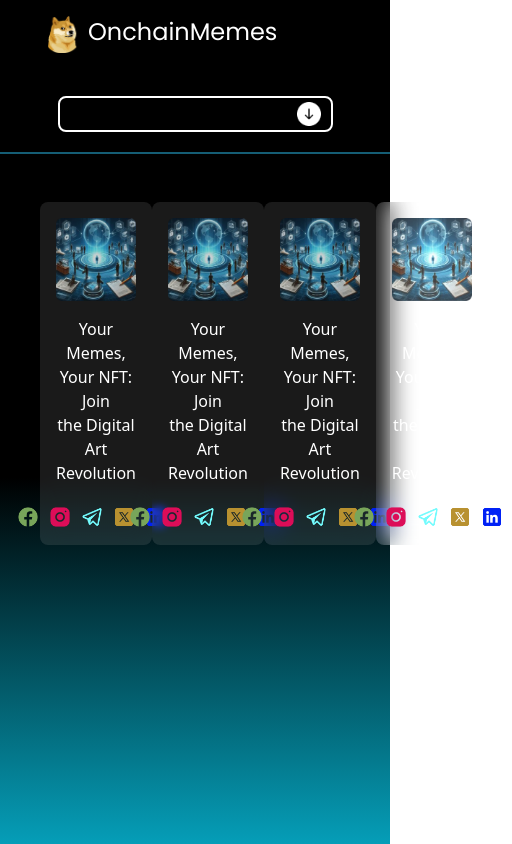
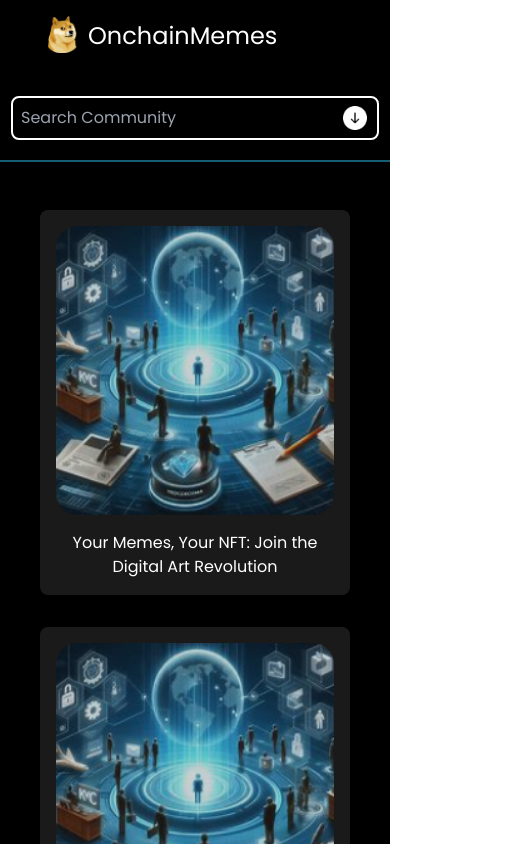
Before and after one commit to nishanthspk/MemeVerse, a React (Create React App) app: page /community in a window 390 px wide. Shown: the top 844 px of the page, 512 px wide, since content can reach past the window. Built offline with nearby package versions, Linux system fonts and the light colour scheme; the HTML template or start-up script is replaced by a standard one; a web font is replaced by a local one; what wagmi would draw is missing.

Commit message:
CommunityPage

```diff
--- a/src/Components/Button.jsx
+++ b/src/Components/Button.jsx
@@ -66,7 +66,7 @@ const CustomButton = () => {
             {(() => {
               if (!connected) {
                 return (
-                  <button onClick={openConnectModal} type="button">
+                  <button className='p-1' onClick={openConnectModal} type="button">
                     Connect Wallet
                   </button>
                 );
--- a/src/Components/Navbar.jsx
+++ b/src/Components/Navbar.jsx
@@ -5,15 +5,15 @@ import CustomButton from './Button';
 
 const Navbar = () => {
   return (
-    <div className=' bg-black font-poppins' >
+    <div className=' bg-black font-poppins ' >
     <nav className='flex justify-between mx-12 pt-4 '>
-      <div className='flex space-x-2'>
+      <div className='flex space-x-2 '>
         <div className='h-10 w-8 '>
         <img src={Logo} className='backdrop-blur-md   '></img>
         </div>
-        <a className='text-white text-2xl '>OnchainMemes</a>
+        <a className='text-white text-2xl pt-1 '>OnchainMemes</a>
       </div>
-      <div className='text-white space-x-14 hidden md:flex '>
+      <div className='text-white space-x-14 hidden md:flex pt-2'>
       <Link to="/home">Home</Link>
         <Link to="/mintnft">MintNft</Link>
         <Link to="/community">Community</Link>
--- a/src/pages/Community.jsx
+++ b/src/pages/Community.jsx
@@ -1,129 +1,75 @@
-import React from 'react';
-import Subtract from "../assets/Subtract.png"
+import React, { useState, useEffect } from 'react';
+import Subtract from "../assets/Subtract.png";
 import Rect from "../assets/Rectangle .png";
-import Facebook from "../assets/Facebook.png"
-import Instagram from "../assets/Instagram.png"
-import Linkdin from "../assets/LinkedIn.png"
-import Twitter from "../assets/TwitterX.png"
-import Telegram from "../assets/Telegram App.png"
-
-
+import Facebook from "../assets/Facebook.png";
+import Instagram from "../assets/Instagram.png";
+import LinkedIn from "../assets/LinkedIn.png";
+import Twitter from "../assets/TwitterX.png";
+import Telegram from "../assets/Telegram App.png";
 
 const Community = () => {
+  const [communities, setCommunities] = useState([]);
+  const [searchQuery, setSearchQuery] = useState('');
+
+  useEffect(() => {
+    // Retrieve the data for all four communities from local storage
+    const communityData = ['Community1', 'Community2', 'Community3', 'Community4'].map((community) => ({
+      id: community,
+      name: localStorage.getItem(`${community}_nftName`) || '',
+      description: localStorage.getItem(`${community}_nftDescription`) || '',
+      communityName: localStorage.getItem(`${community}_communityName`) || '',
+      image: localStorage.getItem(`${community}_uploadedImage`) || Rect,
+    }));
+    setCommunities(communityData);
+  }, []);
+
+  const handleSearchChange = (e) => {
+    setSearchQuery(e.target.value);
+  };
+
+  const filteredCommunities = communities.filter((community) =>
+    community.name.toLowerCase().includes(searchQuery.toLowerCase()) ||
+    community.communityName.toLowerCase().includes(searchQuery.toLowerCase())
+  );
+
   return (
-    <div>
-      <div className='bg-gradient-to-b from-black via-black to-cyan-500 min-h-screen'>
-
+    <div className='font-poppins bg-black'>
+    <div className='bg-gradient-to-b from-black via-black to-cyan-500 min-h-screen  '>
       <div className='flex justify-center pt-10'>
         <div className='relative'>
           <input
             type="text"
-                className='bg-black text-white rounded-lg border-2 border-white pt-2  pr-10' // Add padding to the right for the image
-                placeholder="" // Optional: Add a placeholder
+            className='bg-black text-white rounded-lg border-2 border-white p-2 pr-10'
+            placeholder="Search Community"
+            value={searchQuery}
+            onChange={handleSearchChange}
           />
           <img
-                className='absolute right-3 top-1/2 transform -translate-y-1/2 h-6' // Position the image inside the input
+            className='absolute right-3 top-1/2 transform -translate-y-1/2 h-6'
             src={Subtract}
-                alt="Subtract Icon"
+            alt="Search Icon"
           />
         </div>
       </div>
+
       <div className='pt-5'>
-
-          <hr className=' border-t-2  border-cyan-800  ' />
+        <hr className='border-t-2 border-cyan-800' />
       </div>
 
-        <div className='flex justify-between mx-10 pt-12'>
-
-        <div className="backdrop-blur-md bg-white/10 rounded-lg p-4" >
-          <div>
-            <img src={Rect} alt="" />
+      <div className='flex flex-wrap justify-center gap-8 mx-10 pt-12'>
+        {filteredCommunities.length > 0 ? (
+          filteredCommunities.map((community, index) => (
+            <div key={index} className="backdrop-blur-md bg-white/10 rounded-lg p-4 w-full sm:w-[22%]">
+              <img src={community.image} alt="Uploaded NFT" className='rounded-md w-full' />
+              <p className='text-white pt-4 text-center'>
+                {community.name || "Your Memes, Your NFT"}: {community.description || "Join the Digital Art Revolution"}
+              </p>
 
             </div>
-          <div>
-            <p className='text-white pt-4 text-center'>
-            Your Memes, Your NFT: Join <br />
-            the Digital Art Revolution
-            </p>
-          </div>
-          <div className='flex pt-5 justify-center'>
-          <img className='pr-2 h-6' src={Facebook} alt="" />
-          <img className='pr-2 h-6' src={Instagram} alt="" />
-          <img className='pr-2 h-6' src={Telegram} alt="" />
-          <img className='pr-2 h-6' src={Twitter} alt="" />
-          <img className='pr-2 h-6' src={Linkdin} alt="" />
-
-          </div>
-        </div>
-
-
-        <div className='backdrop-blur-sm bg-white/10 rounded-lg p-4 '>
-          <div>
-            <img src={Rect} alt="" />
-
-          </div>
-          <div>
-            <p className='text-white pt-4 text-center'>
-            Your Memes, Your NFT: Join <br />
-            the Digital Art Revolution
-            </p>
-          </div>
-          <div className='flex pt-5 justify-center'>
-          <img className='pr-2 h-6' src={Facebook} alt="" />
-          <img className='pr-2 h-6' src={Instagram} alt="" />
-          <img className='pr-2 h-6' src={Telegram} alt="" />
-          <img className='pr-2 h-6' src={Twitter} alt="" />
-          <img className='pr-2 h-6' src={Linkdin} alt="" />
-
-          </div>
-        </div>
-
-        <div className="backdrop-blur-md bg-white/10 rounded-lg p-4">
-          <div>
-            <img src={Rect} alt="" />
-
-          </div>
-          <div>
-            <p className='text-white pt-4 text-center'>
-            Your Memes, Your NFT: Join <br />
-            the Digital Art Revolution
-            </p>
-          </div>
-          <div className='flex pt-5 justify-center'>
-          <img className='pr-2 h-6' src={Facebook} alt="" />
-          <img className='pr-2 h-6' src={Instagram} alt="" />
-          <img className='pr-2 h-6' src={Telegram} alt="" />
-          <img className='pr-2 h-6' src={Twitter} alt="" />
-          <img className='pr-2 h-6' src={Linkdin} alt="" />
-
-          </div>
-        </div>
-
-        <div className="backdrop-blur-md bg-white/10 rounded-lg p-4">
-          <div>
-            <img src={Rect} alt="" />
-
-          </div>
-          <div>
-            <p className='text-white pt-4 text-center'>
-            Your Memes, Your NFT: Join <br />
-            the Digital Art Revolution
-            </p>
-          </div>
-          <div className='flex  pt-5 justify-center'>
-          <img className='pr-2 h-6' src={Facebook} alt="" />
-          <img className='pr-2 h-6' src={Instagram} alt="" />
-          <img className='pr-2 h-6' src={Telegram} alt="" />
-          <img className='pr-2 h-6' src={Twitter} alt="" />
-          <img className='pr-2 h-6' src={Linkdin} alt="" />
-
-          </div>
-        </div>
-
-
-
-
-
+          ))
+        ) : (
+          <p className="text-white text-center">No communities found.</p>
+        )}
       </div>
     </div>
     </div>
--- a/src/pages/Home.jsx
+++ b/src/pages/Home.jsx
@@ -2,6 +2,11 @@ import React from 'react';
 import Illustration from '../assets/Illustration.png';
 import Illustration1 from '../assets/Illustration2.png';
 import Logo from "../assets/logo1.png";
+import Facebook from "../assets/Facebook.png";
+import Instagram from "../assets/Instagram.png";
+import LinkedIn from "../assets/LinkedIn.png";
+import Twitter from "../assets/TwitterX.png";
+import Telegram from "../assets/Telegram App.png";
 
 const Home = () => {
   return (
@@ -10,19 +15,19 @@ const Home = () => {
         <div className='md:pt-52 lg:pt-10  lg:pb-4 pt-20 '>
           <div className='flex justify-center '>
             <div >
-            <p className='text-white flex justify-center sm:text-xl md:text-2xl bg-black border-2 border-cyan-500 w-fit p-3 text-center rounded-xl font-semibold'>
+            <p className='text-white lg:text-xl flex justify-center sm:text-xl md:text-2xl bg-black border-2 border-cyan-500  w-fit p-2   text-center rounded-xl  '>
               Upload, Mint, and Connect 🚀
             </p>
             </div>
           </div>
-          <p className='text-white flex justify-center md:pb-4 md:pt-10 lg:pt-5 text-2xl md:text-5xl text-center font-bold leading-tight'>
+          <p className='text-white flex justify-center md:pb-4 md:pt-10 pt-10 text-2xl md:text-5xl text-center font-bold leading-tight'>
             Your Memes, Your NFT: Join<br /> the Digital Art Revolution
           </p>
-          <p className='text-white flex justify-center sm:text-xl md:text-3xl md:pt-10 lg:pt-5 md:text-center lg:text-center leading-relaxed'>
+          <p className='text-white flex justify-center text-sm sm:text-xl md:text-3xl md:pt-10 pt-10 lg:pt-5 lg:mx-16 md:text-center lg:text-center text-center leading-relaxed'>
             Own and trade your favorite memes as NFTs. Create, mint, and share with a global community of meme enthusiasts. Join the meme revolution now!
           </p>
-          <div className='flex justify-center md:pt-20 lg:pt-8'>
-            <a className='bg-white rounded-2xl p-3 text-black hover:bg-cyan-500 transition-all text-lg font-medium'>
+          <div className='flex justify-center md:pt-20 lg:pt-8 pt-10 pb-10'>
+            <a className='bg-white rounded-2xl p-3 text-black hover:bg-cyan-500 transition-all  text-lg font-medium'>
               Get Started
             </a>
           </div>
@@ -45,7 +50,7 @@ const Home = () => {
         </div>
       </div>
 
-      <div className='bg-gradient-to-t from-black via-black to-cyan-500 min-h-screen'>
+      <div className='bg-gradient-to-t from-black via-black to-cyan-500 min-h-screen rounded-2xl mx-4'>
         <div className='text-white md:pt-40 lg:pt-6'>
           <p className='flex justify-center md:text-3xl lg:text-xl uppercase font-medium'>How Meme3 Works</p>
           <p className='flex justify-center text-5xl md:pt-4 lg:pt-2  leading-tight'>Create, Mint, Trade, Enjoy</p>
@@ -85,7 +90,7 @@ const Home = () => {
         </div>
       </div>
 
-      <div className='bg-gradient-to-b from-black via-black to-cyan-500 min-h-screen'>
+      <div className='bg-gradient-to-b from-black via-black to-cyan-500 min-h-screen rounded-2xl mx-4 '>
         <div className='text-white pt-32'>
           <p className='flex justify-center text-5xl text-center font-bold leading-tight'>
             Join Meme3 Today and Shape<br /> the Future of Memes!
@@ -101,14 +106,20 @@ const Home = () => {
         </div>
         <div>
         <div className='flex justify-center pt-10 space-x-2'>
-        <div className='h-8 w-6 '>
+        <div className='h-10 w-8 '>
         <img src={Logo}></img>
         </div>
-        <a className='text-white font-extrabold '>OnchainMemes</a>
+        <a className='text-white text-2xl  '>OnchainMemes</a>
       </div>
         </div>
       </div>
-
+      <div className='flex pt-5 justify-center'>
+            <img className='pr-2 h-6 cursor-pointer hover:opacity-75' src={Facebook} alt="Facebook" />
+            <img className='pr-2 h-6 cursor-pointer hover:opacity-75' src={Instagram} alt="Instagram" />
+            <img className='pr-2 h-6 cursor-pointer hover:opacity-75' src={Telegram} alt="Telegram" />
+            <img className='pr-2 h-6 cursor-pointer hover:opacity-75' src={Twitter} alt="Twitter" />
+            <img className='pr-2 h-6 cursor-pointer hover:opacity-75' src={LinkedIn} alt="LinkedIn" />
+      </div>
 
 
     </div>
--- a/src/pages/MintNft.jsx
+++ b/src/pages/MintNft.jsx
@@ -1,26 +1,57 @@
 import React, { useState } from 'react';
-import Subtract from "../assets/Subtract.png"
+import Subtract from "../assets/Subtract.png";
 
 const MintNft = () => {
+  const [selectedCommunity, setSelectedCommunity] = useState('Community1');
+  const [nftName, setNftName] = useState('');
+  const [nftDescription, setNftDescription] = useState('');
+  const [nftDescription1, setNftDescription1] = useState('');
+  const [communityName, setCommunityName] = useState('');
   const [selectedImage, setSelectedImage] = useState(null);
 
   // Function to handle file selection
   const handleImageChange = (event) => {
     const file = event.target.files[0];
     if (file) {
-      setSelectedImage(URL.createObjectURL(file));
+      const reader = new FileReader();
+      reader.onloadend = () => {
+        setSelectedImage(reader.result);
+        // Store the image in localStorage for the selected community
+        localStorage.setItem(`${selectedCommunity}_uploadedImage`, reader.result);
+      };
+      reader.readAsDataURL(file);
     }
   };
 
+  // Function to handle text input changes
+  const handleInputChange = (event, setFunction, key) => {
+    setFunction(event.target.value);
+    localStorage.setItem(`${selectedCommunity}_${key}`, event.target.value);
+  };
+
   return (
+    <div className='font-poppins bg-black'>
     <div className='bg-gradient-to-b from-black via-black to-cyan-500 min-h-screen pt-24'>
-      <div className=' flex items-center mx-32 gap-16'>
-        <div className=' w-full '>
-          <div>
+      <div className='flex items-center mx-32 gap-16'>
+        <div className='w-full'>
           <div className='backdrop-blur-md bg-white/10 rounded-lg p-4'>
+            <div className='mb-4'>
+              <select
+                value={selectedCommunity}
+                onChange={(e) => setSelectedCommunity(e.target.value)}
+                className='w-full rounded-xl bg-slate-500 p-2 text-white'
+              >
+                <option value="Community1">Community 1</option>
+                <option value="Community2">Community 2</option>
+                <option value="Community3">Community 3</option>
+                <option value="Community4">Community 4</option>
+              </select>
+            </div>
             <div className='mb-4'>
               <input
                 type="text"
+                value={nftName}
+                onChange={(e) => handleInputChange(e, setNftName, 'nftName')}
                 className='w-full rounded-xl bg-slate-500 p-2 text-white'
                 placeholder="Enter NFT Name"
               />
@@ -28,47 +59,33 @@ const MintNft = () => {
             <div className='mb-4'>
               <input
                 type="text"
+                value={nftDescription}
+                onChange={(e) => handleInputChange(e, setNftDescription, 'nftDescription')}
                 className='w-full rounded-xl bg-slate-500 p-2 text-white'
-                placeholder="Enter NFT Description"
-              />
-
-
-            </div>
-            <div className='mb-4 relative'>
-              <input
-                type="text"
-                className='w-full rounded-xl bg-slate-500 p-2 text-white'
-                placeholder="Enter Community Name"
-              />
-              <img
-                className='absolute right-3 top-1/2 transform -translate-y-1/2 h-6' // Position the image inside the input
-                src={Subtract}
-                alt="Subtract Icon"
-              />
-            </div>
-          </div>
-          </div>
-
-          <div className=' backdrop-blur-md bg-white/10 rounded-lg mt-10 p-3'>
-              <textarea
-                type="text"
-                className='w-full rounded-xl bg-slate-500 p-2 min-h-40 mt-2 text-white '
                 placeholder="Enter NFT Description"
               />
             </div>
 
           </div>
+          <div className='backdrop-blur-md bg-white/10 rounded-lg mt-10 p-3'>
+            <textarea
+              type="text"
+              value={nftDescription1}
+              onChange={(e) => handleInputChange(e, setNftDescription1, 'nftDescription1')}
+              className='w-full rounded-xl bg-slate-500 p-2 min-h-40 mt-2 text-white'
+              placeholder="Enter NFT Description"
+            />
+          </div>
+        </div>
 
-
-        <div className='w-full '>
-          <div className=' '>
+        <div className='w-full'>
           <div className='backdrop-blur-md bg-white/10 min-h-[300px] h-full rounded-lg p-4'>
-              <label className='block text-white mb-2 '>Upload NFT Image:</label>
+            <label className='block text-white mb-2'>Upload NFT Image:</label>
             <input
               type="file"
               accept="image/*"
               onChange={handleImageChange}
-                className='w-full text-white '
+              className='w-full text-white'
             />
             {selectedImage && (
               <div className='mt-4'>
@@ -76,13 +93,11 @@ const MintNft = () => {
                 <img
                   src={selectedImage}
                   alt="Selected"
-                    className='w-full h-48 object-cover rounded-lg mt-2 '
+                  className='w-full h-48 object-cover rounded-lg mt-2'
                 />
               </div>
             )}
           </div>
-          </div>
-
 
           <div className='mt-8'>
             <button className='w-full bg-cyan-600 hover:bg-cyan-700 text-white py-2 rounded-xl'>
@@ -92,6 +107,7 @@ const MintNft = () => {
         </div>
       </div>
     </div>
+    </div>
   );
 };
 
```
Lines whose indentation alone changed are shown as unchanged.
